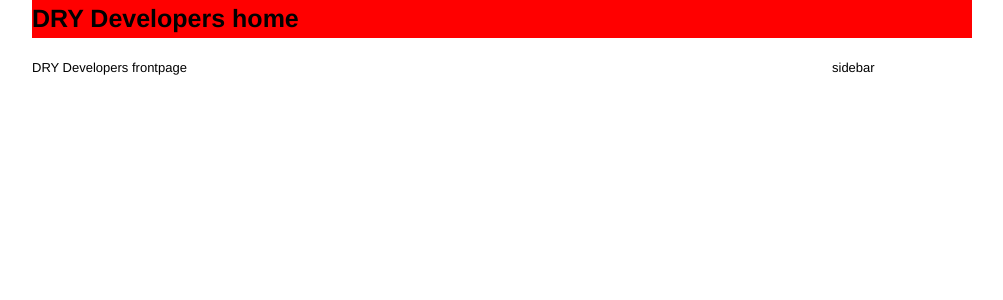
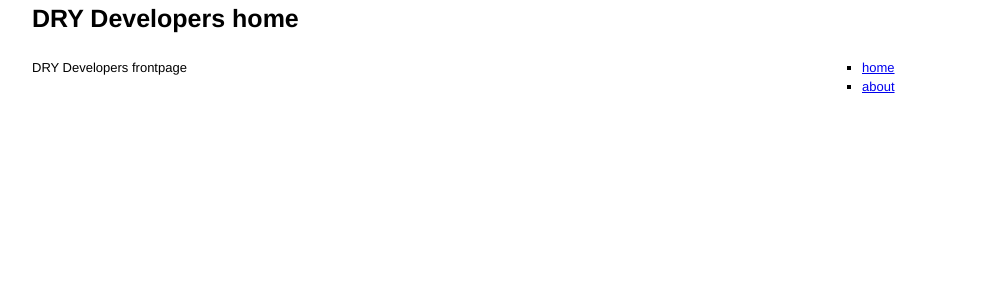
Before and after one commit to theill/drydevelopers, a Jekyll site: the page built from index.html, in a window 1280 px wide. Shown: the top 300 px of the page, without its empty margins (138-1141 px from the left). Built offline with Jekyll 4.4.1, drawn with Linux system fonts in a browser that asks for light colours.

Commit message:
added navigation

```diff
--- a/_layouts/default.html
+++ b/_layouts/default.html
@@ -8,11 +8,6 @@
 		<link rel="stylesheet" type="text/css" media="all" href="stylesheets/reset.css" />
 		<link rel="stylesheet" type="text/css" media="all" href="stylesheets/text.css" />
 		<link rel="stylesheet" type="text/css" media="all" href="stylesheets/960.css" />
-		<style type="text/css">
-			#header {
-				background-color: red;
-			}
-		</style>
 	</head>
 	<body>
 
@@ -30,7 +25,10 @@
 			</div>
 
 			<div class="grid_2">
-				sidebar
+				<ul>
+					<li><a href="/">home</a></li>
+					<li><a href="/about.html">about</a></li>
+				</ul>
 			</div>
 		</div>
 
```
